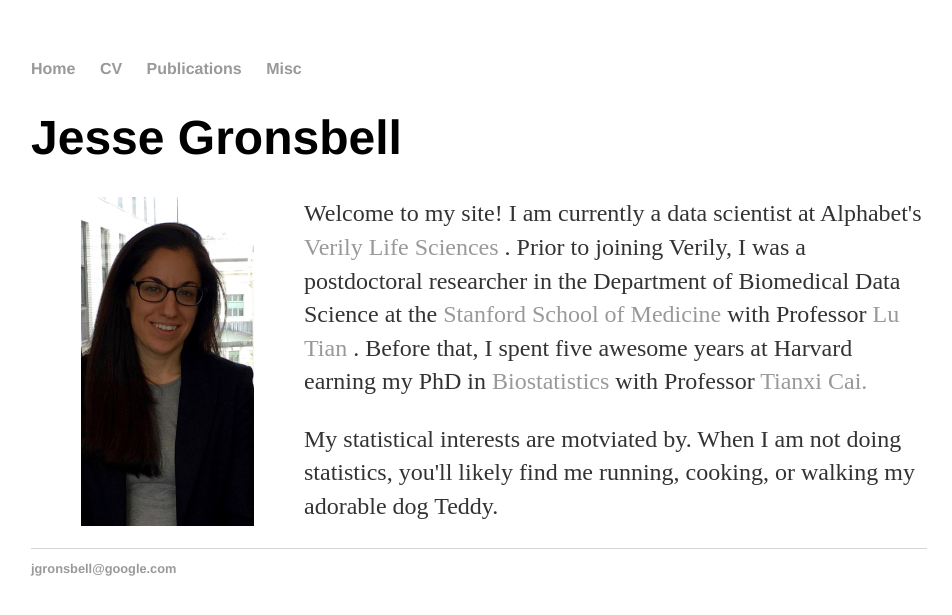
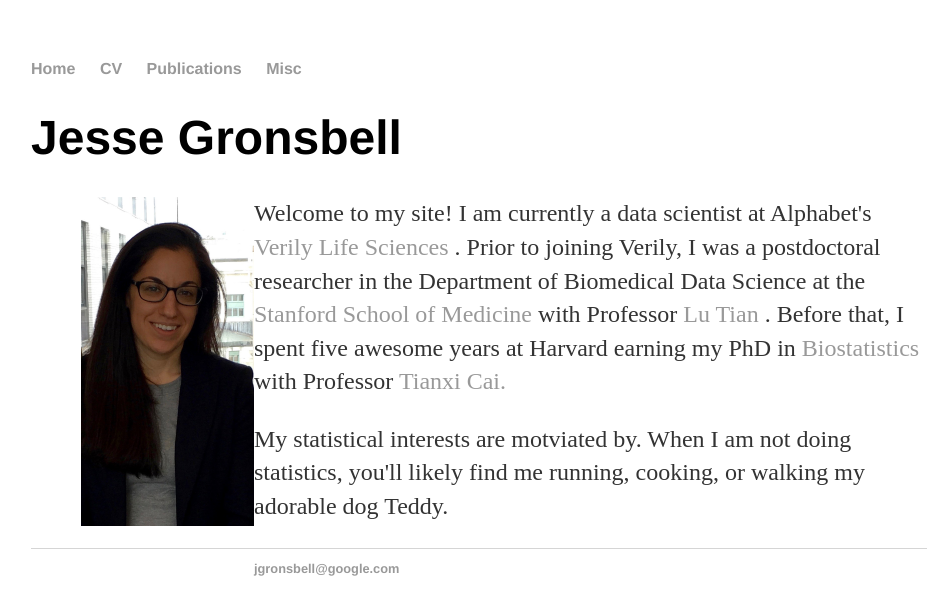
Before and after one commit to jgrons/old_website, a Jekyll site: the page built from index.html, in a window 1280 px wide. Shown: the top 615 px of the page, without its empty margins (161-1113 px from the left). Built offline with Jekyll 4.4.1, drawn with Linux system fonts in a browser that asks for light colours.

Commit message:
Update index.html

```diff
--- a/index.html
+++ b/index.html
@@ -6,7 +6,7 @@
 	<h1> Jesse Gronsbell </h1>
 	<div class="span2">
         <a href="../pics/IMG_1115.jpeg">
-            <img src="../pics/IMG_1115.jpeg" HEIGHT="329" WIDTH="173" align="left" style="margin:0px 50px"
+            <img src="../pics/IMG_1115.jpeg" HEIGHT="329" WIDTH="173" align="left" style="margin:0px 0px 50px 50px"
                   title="JG" alt="JG"/></a>
         </div>
 
```
